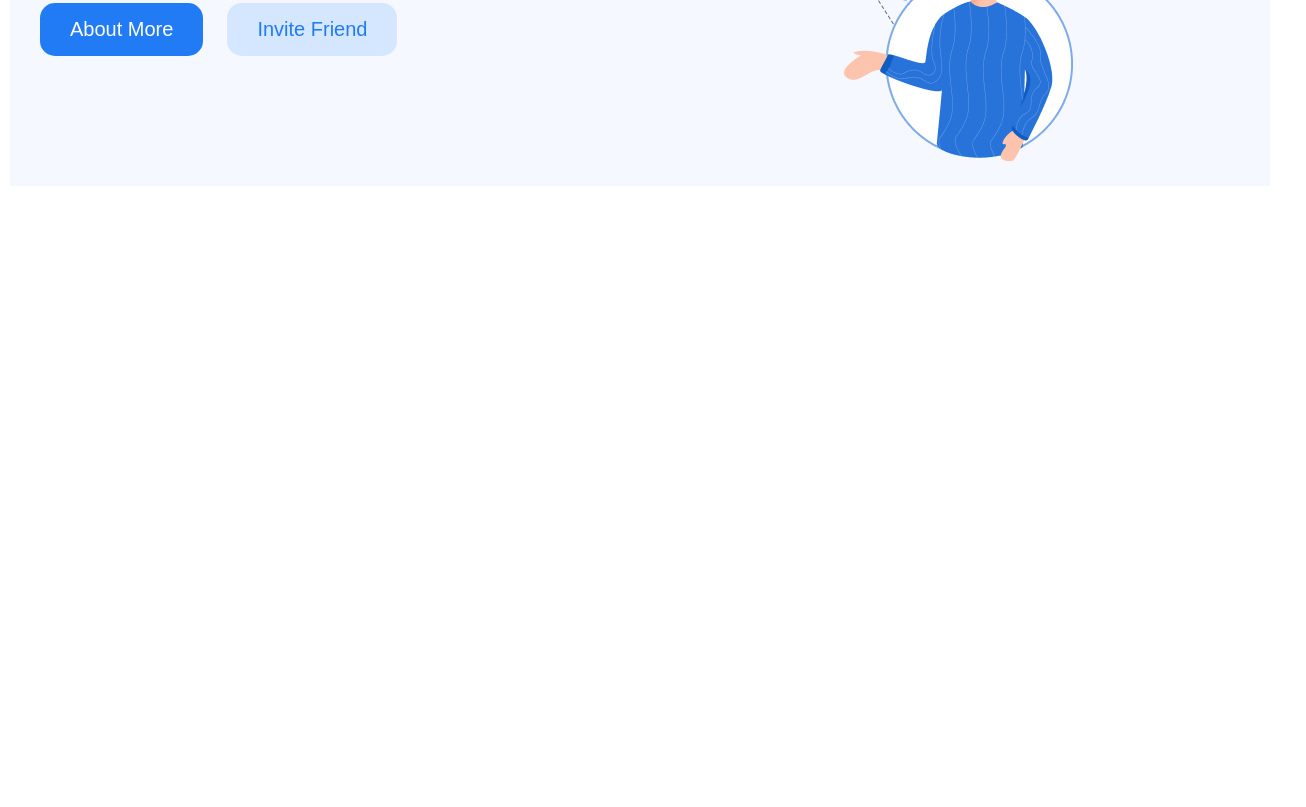
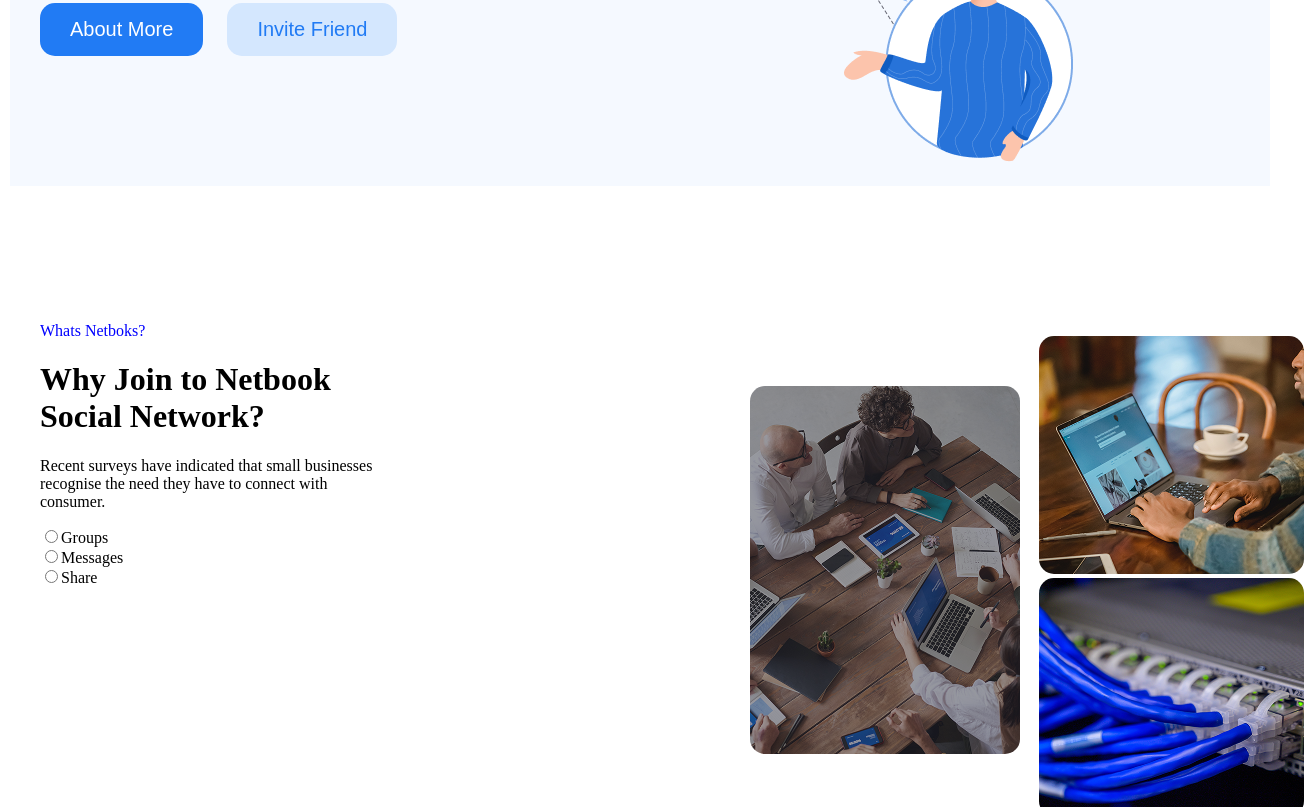
Before and after one commit to zodajalil-droid/D-1, a plain HTML site: page index.html in a window 1280 px wide. Shown: the part 514-1321 px from the top of the page, 1306 px wide, since content can reach past the window. Before the commit the page ends 800 px from the top, so only its background shows below. Drawn offline with Linux system fonts and the light colour scheme.

Commit message:
add HTML and CSS

```diff
--- a/index.html
+++ b/index.html
@@ -35,5 +35,23 @@
             <img src="./Iamge.png" alt="">
        </div>
     </div>
+
+    <div class="box2">
+        <div class="tex5">
+            <p class="fer">Whats Netboks?</p>
+            <h1 class="fet">Why Join to Netbook <br> Social Network?</h1>
+            <p>Recent surveys have indicated that small businesses <br> recognise the need they have to connect with <br> consumer.</p>
+             <input type="radio" name="room" value="single">Groups <br>
+             <input type="radio" name="room" value="single">Messages <br>
+             <input type="radio" name="room" value="single">Share <br>
+        </div>
+        <div class="tex6">
+            <img class="fek" src="./pexels-fauxels-3182834.png" alt="">
+        </div>
+        <div class="tex7">
+            <img class="fek" src="./pexels-andres-ayrton-6578391.png" alt="">
+            <img class="fek" src="./pexels-brett-sayles-2881232.png" alt="">
+        </div>
+    </div>
 </body>
 </html>
--- a/style.css
+++ b/style.css
@@ -73,3 +73,43 @@
     margin-top: 40px;
     margin-left: 20px;
 }
+
+.box2{
+    max-width: 1200px;
+    margin: auto;
+    display: flex;
+    flex-wrap: wrap;
+    justify-content: space-between;
+    padding: 20px 30px;
+    margin-top: 100px;
+}
+
+.tex6{
+    position: absolute;
+    width: 270px;
+    height: 368px;
+    top: 900px;
+    left: 750px;
+    border-radius: 20px;
+}
+
+.tex7{
+    position: absolute;
+    width: 267px;
+    height: 252px;
+    top: 850px;
+    left: 1039px;
+}
+
+.fek{
+     border-radius: 15px;
+}
+
+.fer{
+    color: blue;
+}
+
+.fit{
+    font-weight: 700;
+    font-size: 36px;
+}
```
Also changed, not shown: pexels-andres-ayrton-6578391.png (added), pexels-brett-sayles-2881232.png (added), pexels-fauxels-3182834.png (added).
